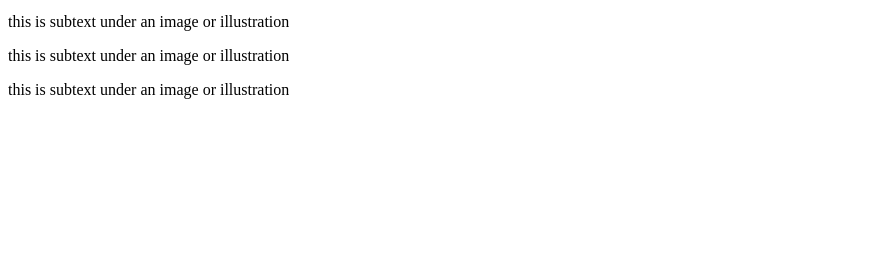
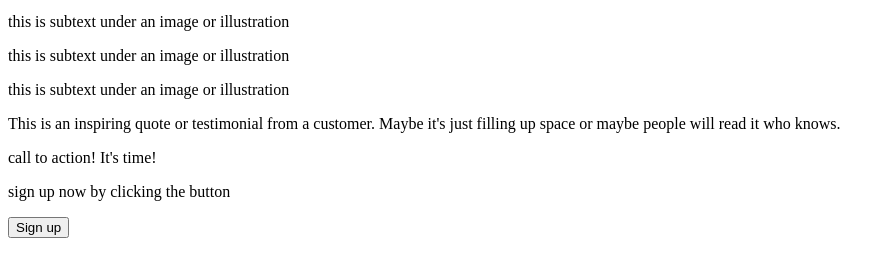
Before and after one commit to BrandonGhent1298/CSSLandingPage, a plain HTML site: page index.html in a window 1280 px wide. Shown: the part 206-482 px from the top of the page, without its empty margins (0-895 px from the left). Drawn offline with Linux system fonts and the light colour scheme.

Commit message:
finished text for page

```diff
--- a/index.html
+++ b/index.html
@@ -46,5 +46,20 @@
                 <p>this is subtext under an image or illustration</p>
                 </div>
         </div>
+        <div class="Quote">
+            <p>
+                This is an inspiring quote or testimonial from a customer. Maybe it's just
+                filling up space or maybe people will read it who knows.
+            </p>
+        </div>
+        <div class="signup">
+            <p>
+                call to action! It's time!
+            </p>
+            <p>sign up now by clicking the button</p>
+            <button>
+                Sign up
+            </button>
+        </div>
 </body>
 </html>
```
